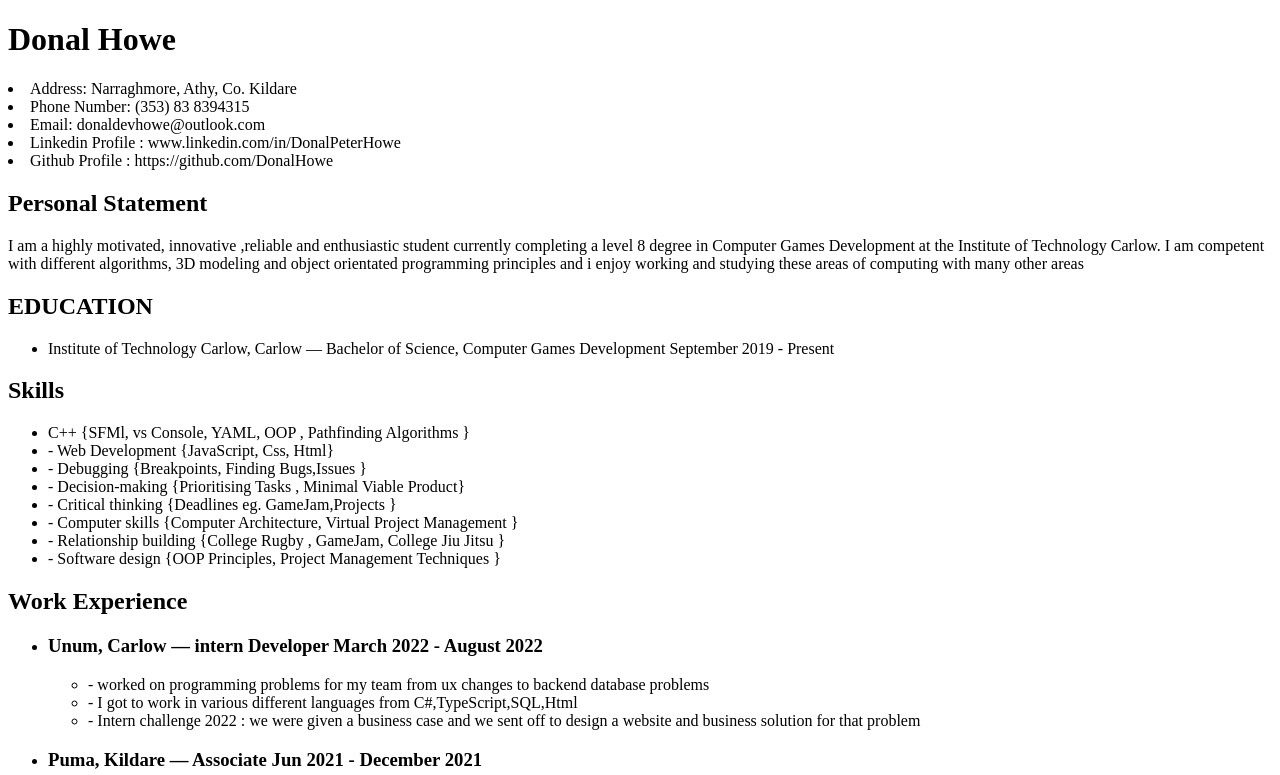
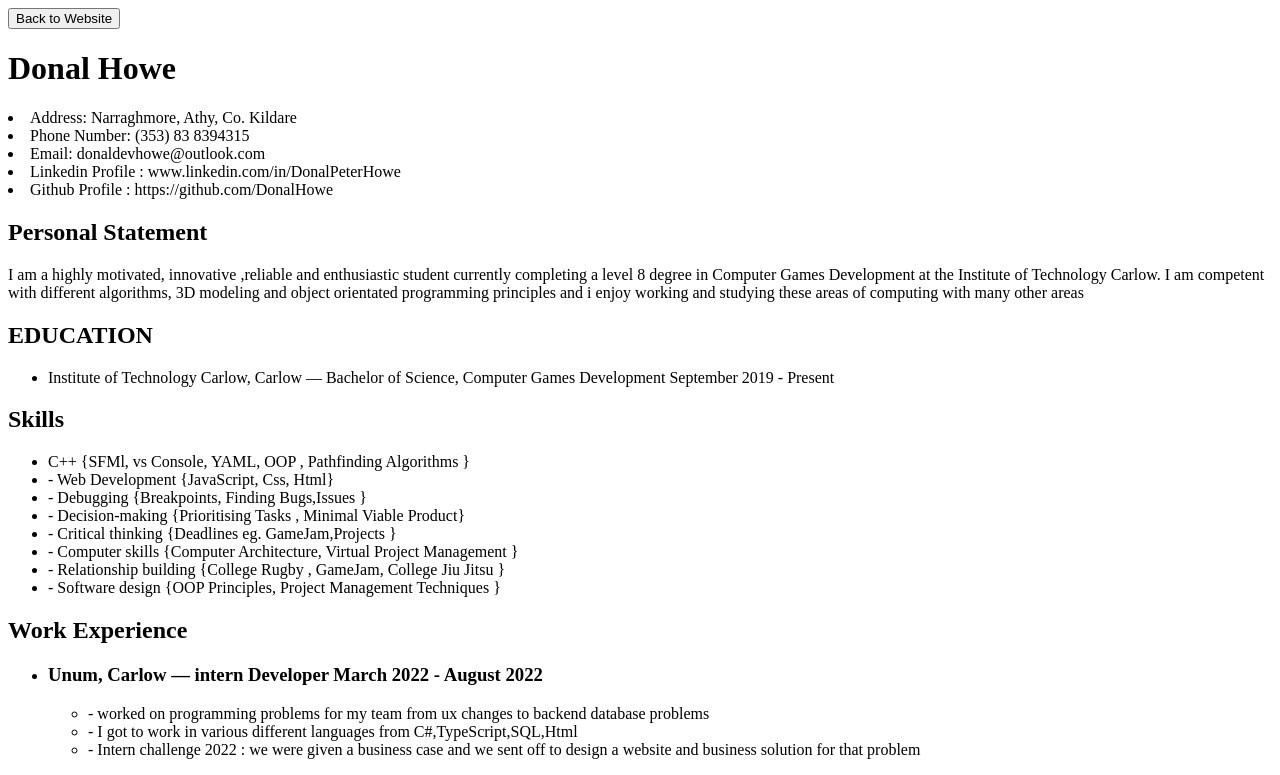
Before and after one commit to DonalHowe/FYP_Pathfinding, a plain HTML site: page Documents/website/cv.html in a window 1280 px wide. Shown: the top 775 px of the page. Drawn offline with Linux system fonts and the light colour scheme.

Commit message:
added website

```diff
--- a/Documents/website/cv.html
+++ b/Documents/website/cv.html
@@ -2,7 +2,12 @@
 <html>
 <head>
 	<title>CV</title>
+    <button onclick="window.location.href = 'index.html'">Back to Website</button>
+
+
 </head>
+
+
 <body>
 	<header>
 		<h1>Donal Howe</h1>
```
Also changed, not shown: 1 other file.
